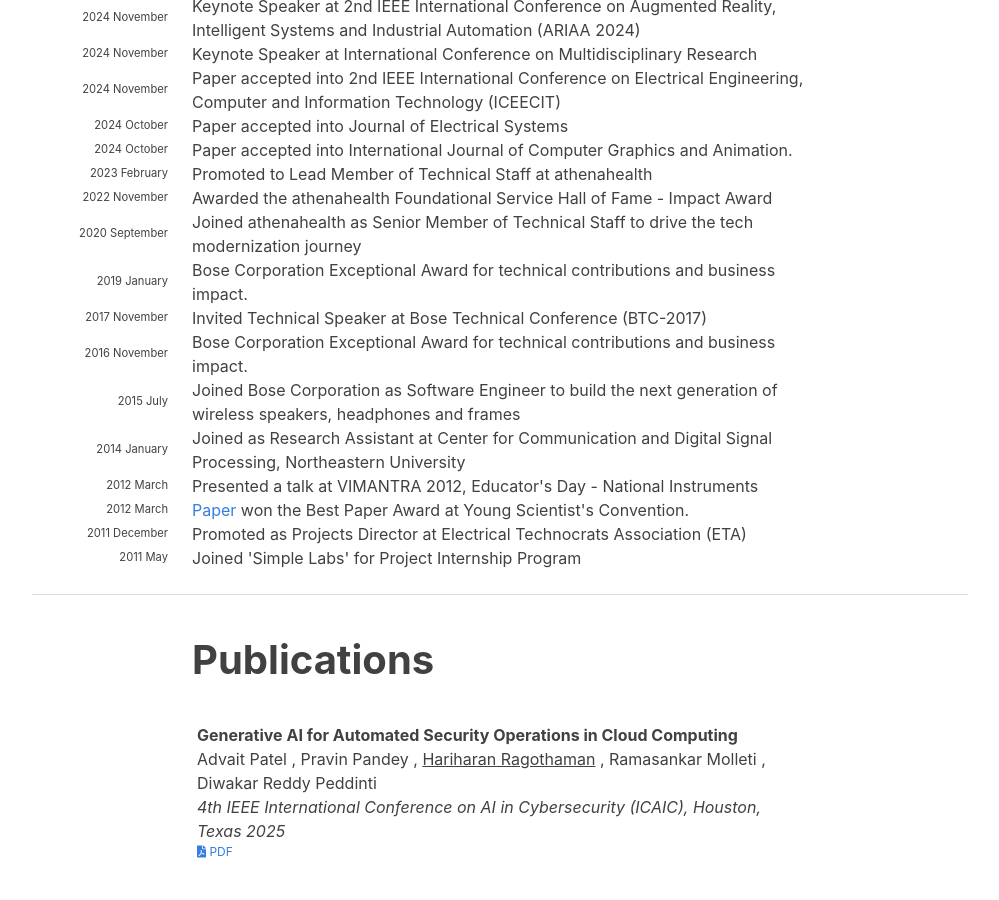
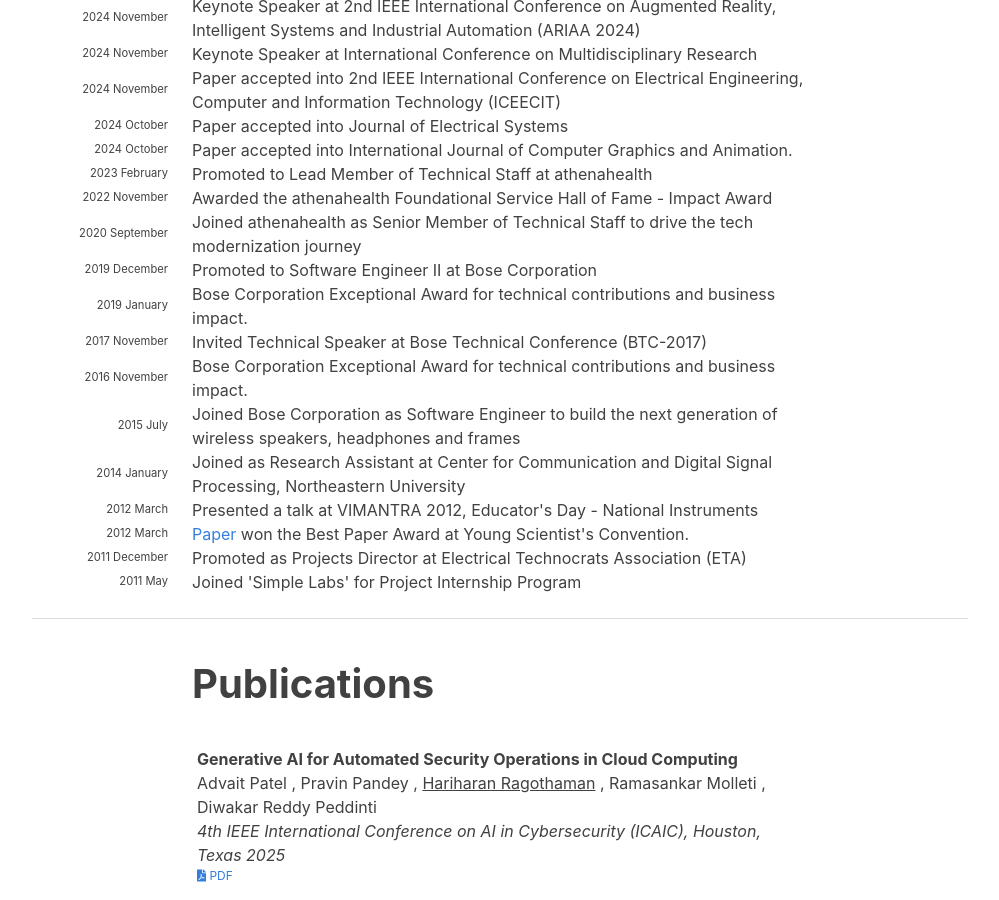
Before and after one commit to hariharanragothaman/hariharanragothaman.github.io, a Jekyll site: the page built from index.md, in a window 1280 px wide and 900 px high, scrolled down 1108 px. Shown: the whole window, without its empty margins (140-1139 px from the left). Built offline with Jekyll 4.4.1, drawn with Linux system fonts in a browser that asks for light colours; nearby versions of some CDN libraries; some web fonts are replaced.

Commit message:
Polishes and Updates

```diff
--- a/_data/news.yaml
+++ b/_data/news.yaml
@@ -59,6 +59,10 @@
   description: Joined athenahealth as Senior Member of Technical Staff to drive the tech modernization journey
 
 - year: 2019
+  year-extra: December
+  description: Promoted to Software Engineer II at Bose Corporation
+
+- year: 2019
   year-extra: January
   description: Bose Corporation Exceptional Award for technical contributions and business impact.
 
```
